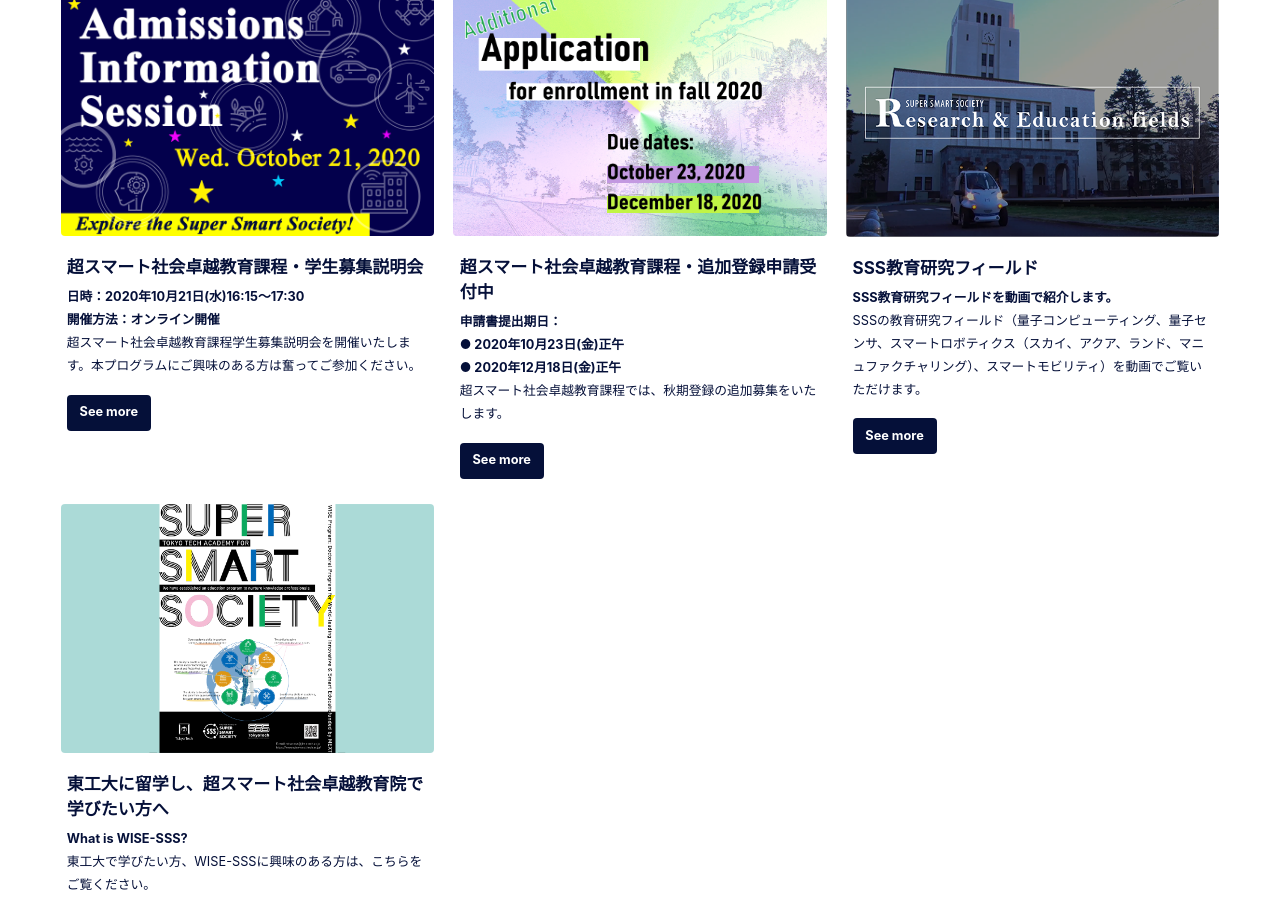
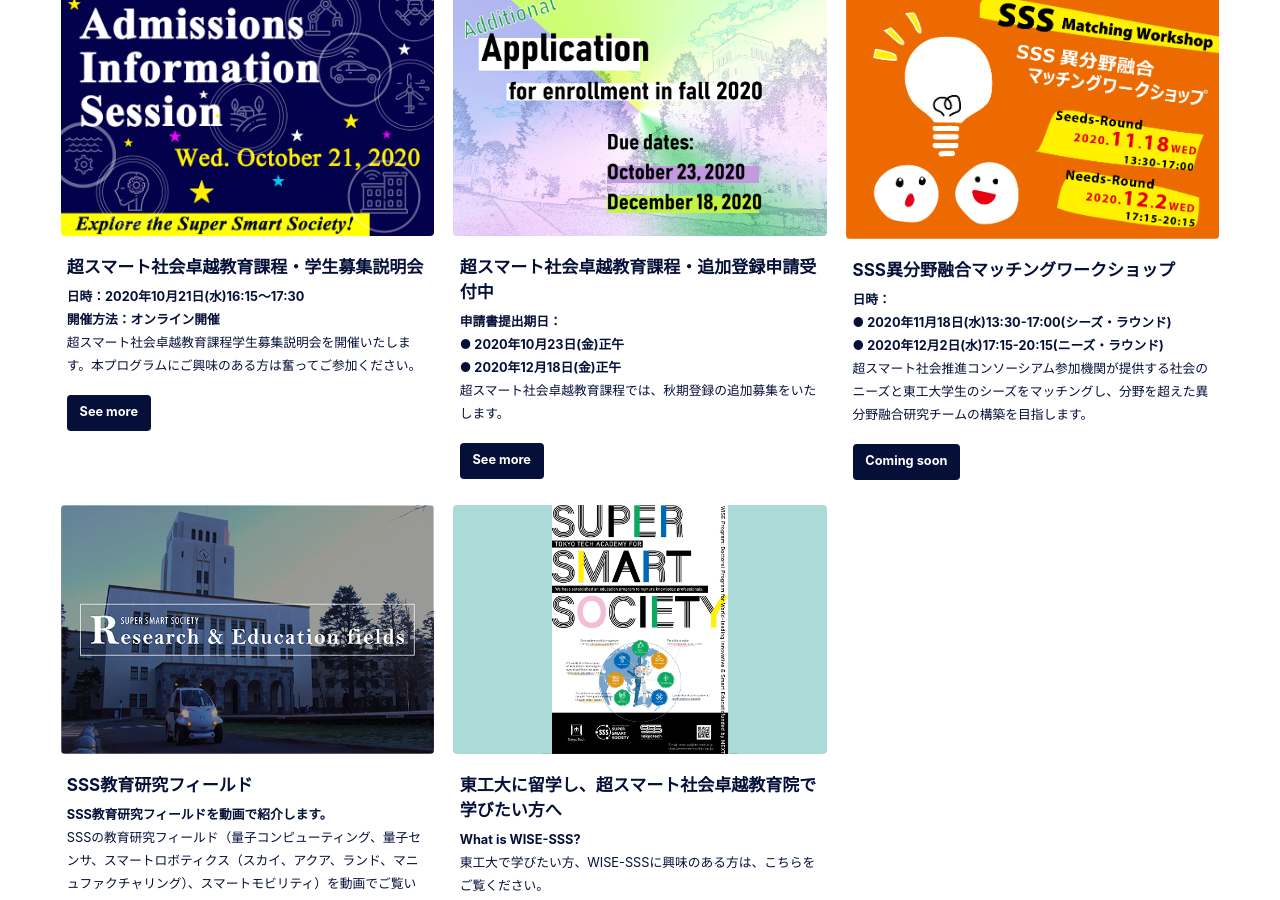
Before and after one commit to fl1d/w0ex.github.io, a Jekyll site: the page built from _pages/home.md, in a window 1280 px wide and 900 px high, scrolled down 496 px. Built offline with Jekyll 4.4.1, drawn with Linux system fonts in a browser that asks for light colours; cached includes are drawn as plain includes; nearby versions of some CDN libraries.

Commit message:
Update home.md

```diff
--- a/_pages/home.md
+++ b/_pages/home.md
@@ -50,6 +50,17 @@ feature_row:
     btn_label: "See more"
     btn_class: "btn--primary"
 
+  - image_path: /assets/images/matchingWS_2020fall.png
+    alt: "SSS異分野融合マッチングワークショップ"
+    title: "SSS異分野融合マッチングワークショップ"
+    excerpt: "<B>日時：
+    <br>● 2020年11月18日(水)13:30-17:00(シーズ・ラウンド)
+    <br>● 2020年12月2日(水)17:15-20:15(ニーズ・ラウンド)</B><br>
+    超スマート社会推進コンソーシアム参加機関が提供する社会のニーズと東工大学生のシーズをマッチングし、分野を超えた異分野融合研究チームの構築を目指します。"
+    url: "/home/"
+    btn_label: "Coming soon"
+    btn_class: "btn--primary"
+
   - image_path: /assets/images/PV.png
     alt: "SSS教育研究フィールド"
     title: "SSS教育研究フィールド"
```
